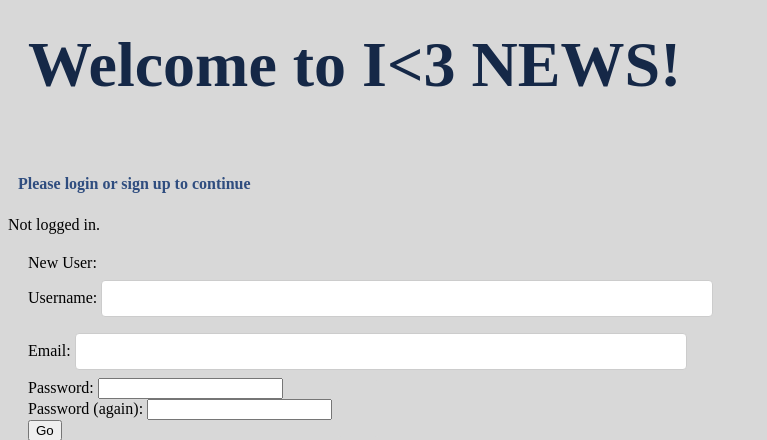
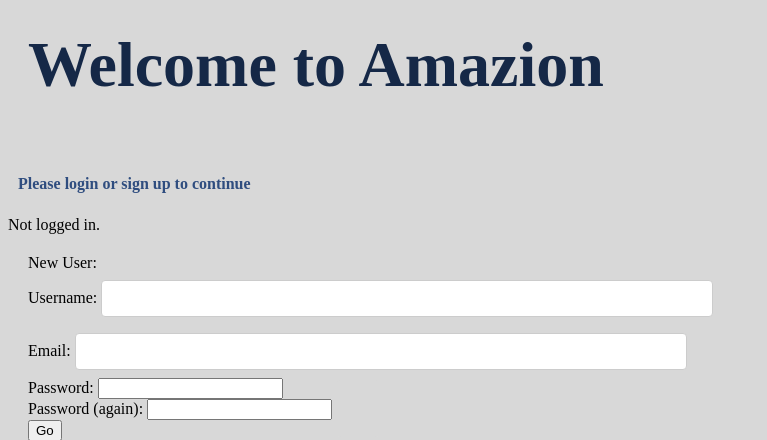
Before and after one commit to gideonluck/Amazion, a PHP site: page / in a window 1280 px wide. Shown: the top 440 px of the page, without its empty margins (0-767 px from the left). Run offline with PHP 8.4, Linux system fonts and the light colour scheme; some web fonts are replaced.

Commit message:
Add files via upload

```diff
--- a/project/index.php
+++ b/project/index.php
@@ -10,10 +10,8 @@ CREATE TABLE IF NOT EXISTS `users` (
   `password` varchar(20) NOT NULL, PRIMARY KEY (`id`)
 )
 
---use this to hardcode the moderator
-
-INSERT INTO users(name, id, password, Moderator)
-VALUES('admin',NULL,'1234' ,1)
+INSERT INTO users(name, id, password)
+VALUES('admin',NULL,'1234')
 
 
 /**************************
@@ -83,17 +81,11 @@ else if($action=='login')   // it checks whether the user clicked login button o
 	$num_rows = mysqli_num_rows($result);
 	if ($num_rows > 0) {
 		$row = $result->fetch_assoc();
-		if($row["password"] == $password && $row['Moderator']==1){
+		if($row["password"] == $password){
 			$_SESSION['use']=$user;
 			echo "<h2>User $name logged in!";
 			$loggedin=true;
-			header('Location:modnews.php');
-		}
-		else if ($row["password"] == $password && $row['Moderator']==0){
-			$_SESSION['use']=$user;
-			echo "<h2>User $name logged in!";
-			$loggedin=true;
-			header('Location:news.php');
+			header('Location:homepage.php');
 		}
 		else{
 	  		echo "<h2>Invalid UserName or Password</h2";
@@ -157,7 +149,7 @@ else if($action=='login')   // it checks whether the user clicked login button o
 	</head>
 	<body>
 
-		<h1> Welcome to I<3 NEWS!</h1>
+		<h1> Welcome to Amazion</h1>
 		<h2>Please login or sign up to continue</h2>
 		<?php
 
```
